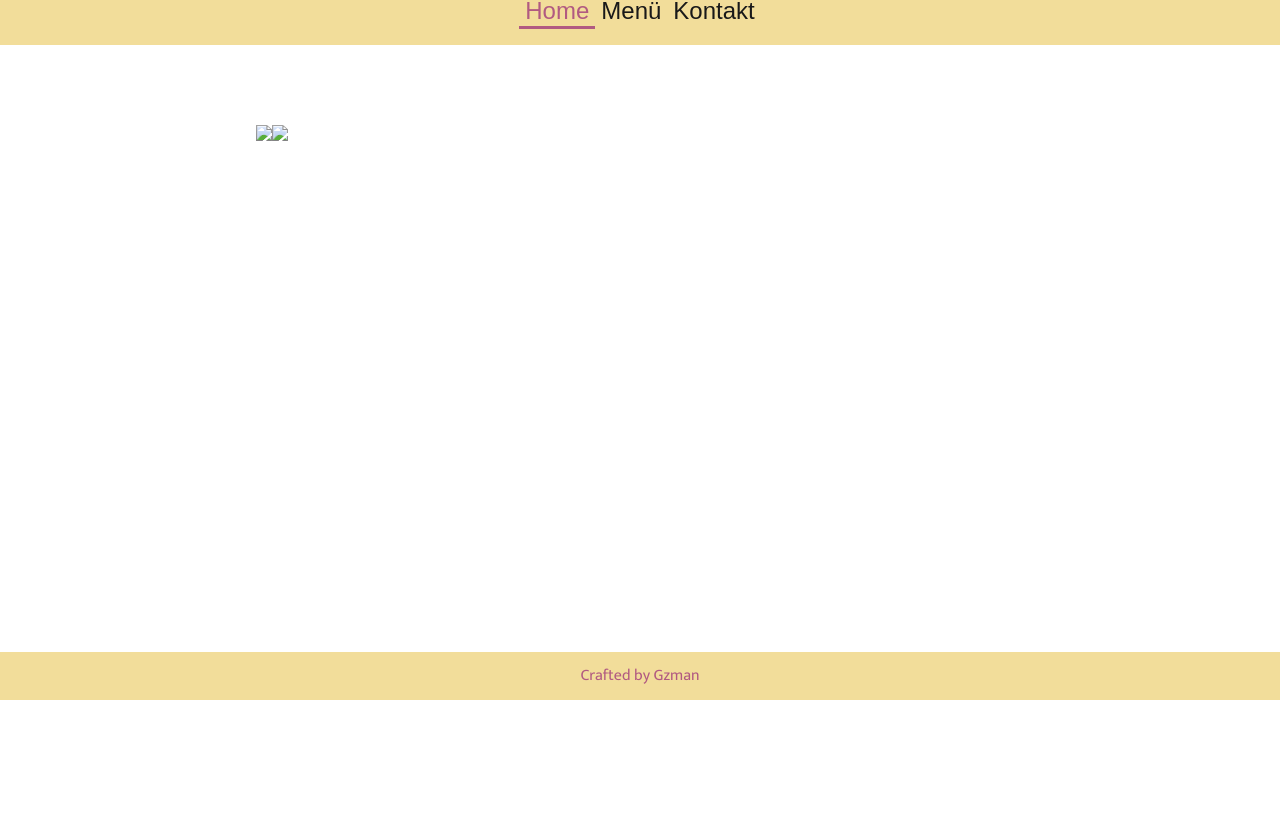
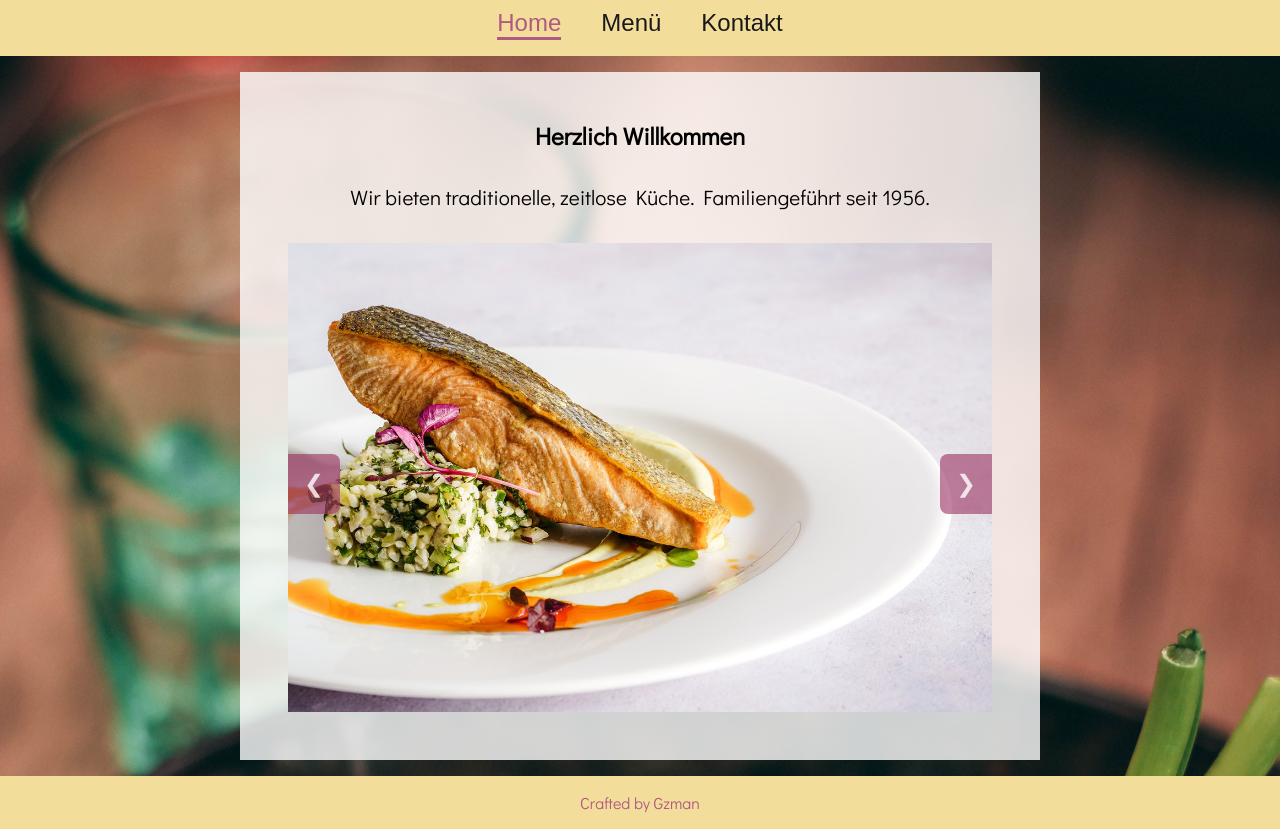
Before and after one commit to Gzman/restaurant-page, a website built with webpack: page dist/index.html in a window 1280 px wide. Shown: the part 100-929 px from the top of the page. Before the commit the page ends 800 px from the top, so only its background shows below. Built offline with nearby package versions, Linux system fonts and the light colour scheme; files whose address does not match are found by name.

Commit message:
Added Slideshow and refactored style.css

```diff
--- a/src/home.js
+++ b/src/home.js
@@ -1,19 +1,61 @@
+import HomeContent from "../data/home.json"
+
 function createHome() {
-    const slogan = document.createElement("p");
-    slogan.textContent = "Traditionelle, zeitlose Küche, familiengeführt seit 1956";
+    const greeting = document.createElement("h2");
+    greeting.textContent = HomeContent.de.greeting;
 
-    const lachs = document.createElement("img");
-    lachs.src = "../images/lachs-cottonbro.jpg";
-    const steak = document.createElement("img");
-    steak.src = "../images/steak-geraud-pfeiffer.jpg";
-    const images = document.createElement("div");
-    images.classList.add("images");
-    images.append(lachs, steak);
+    const description = document.createElement("p");
+    description.textContent = HomeContent.de["short-description"];
+
+    const slideShow = createSlideShow();
 
     const home = document.createElement("div");
     home.classList.add("home");
-    home.append(slogan, images);
+    home.append(greeting, description, slideShow);
     return home;
 }
 
-export {createHome};
+function createSlideShow() {
+    const slides = HomeContent.de.images.map((image) => {
+        const slide = document.createElement("img");
+        slide.src = image;
+        slide.classList.add("slide");
+        return slide;
+    });
+
+    const slider = ((slides) => {
+        let currentSlide = 0;
+        const slideCount = slides.length;
+        slides.forEach( (slide, index) => index === 0 ? slide.style.display = "block" : slide.style.display = "none");
+
+        const displaySlide = (index) => {
+            slides[currentSlide].style.display = "none";
+            currentSlide = (((currentSlide + index) % slideCount) + slideCount) % slideCount;
+            slides[currentSlide].style.display = "block";
+        }
+
+        const next = () => displaySlide(1);
+        const prev = () => displaySlide(-1);
+        return {
+            next,
+            prev
+        }
+    })(slides);
+
+    const prev = document.createElement("button");
+    prev.innerHTML = "&#10094;";
+    prev.classList.add("prev");
+    prev.addEventListener("click", slider.prev);
+
+    const next = document.createElement("button");
+    next.innerHTML = "&#10095;";
+    next.classList.add("next");
+    next.addEventListener("click", slider.next);
+
+    const slideShow = document.createElement("div");
+    slideShow.classList.add("slide-show");
+    slideShow.append(...slides, prev, next);
+    return slideShow;
+}
+
+export { createHome };
--- a/src/reset.css
+++ /dev/null
@@ -1,60 +0,0 @@
-html, body, div, span, object, iframe,
-h1, h2, h3, h4, h5, h6, p, blockquote, pre,
-abbr, address, cite, code,
-del, dfn, em, img, ins, kbd, q, samp,
-small, strong, sub, sup, var,
-b, i,
-dl, dt, dd, ol, ul, li,
-fieldset, form, label, legend,
-table, caption, tbody, tfoot, thead, tr, th, td,
-article, aside, canvas, details, figcaption, figure,
-footer, header, hgroup, menu, nav, section, summary,
-time, mark, audio, video {
-  margin: 0;
-  padding: 0;
-  border: 0;
-  outline: 0;
-  font-size: 100%;
-  vertical-align: baseline;
-  background: transparent;
-}
-
-body {
-  line-height: 1;
-}
-
-article,aside,details,figcaption,figure,
-footer,header,hgroup,menu,nav,section {
-  display: block;
-}
-
-nav ul {
-  list-style :none;
-}
-
-blockquote, q {
-  quotes: none;
-}
-
-blockquote:before, blockquote:after,
-q:before, q:after {
-  content: '';
-  content: none;
-}
-
-a {
-  margin: 0;
-  padding: 0;
-  font-size: 100%;
-  vertical-align: baseline;
-  background: transparent;
-}
-
-table {
-  border-collapse: collapse;
-  border-spacing: 0;
-}
-
-input, select {
-  vertical-align :middle;
-}
```
Also changed, not shown: dist/index.html, dist/style.css, images/background-kristina-paukshtite.jpg (added), images/braten-sebastian-coman-photography-3791089.jpg (added), images/burger-sebastian-coman-photography-3504876.jpg (added), images/lachs-cooked-sebastian-coman-photography-3655916.jpg (added), 1 other file.
